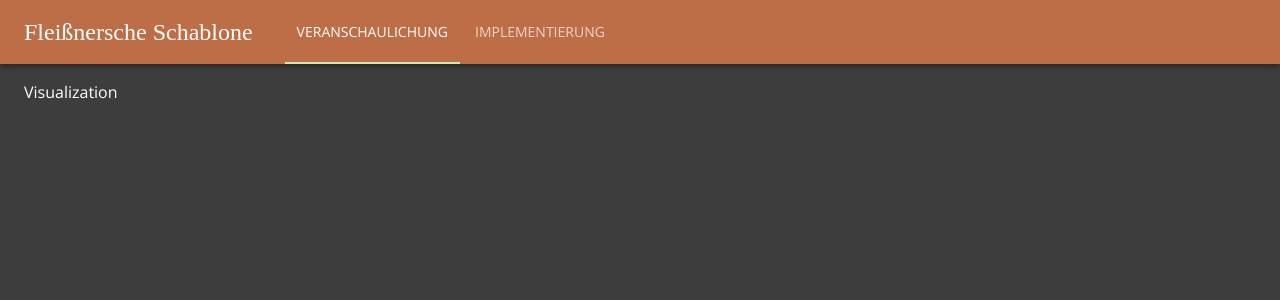
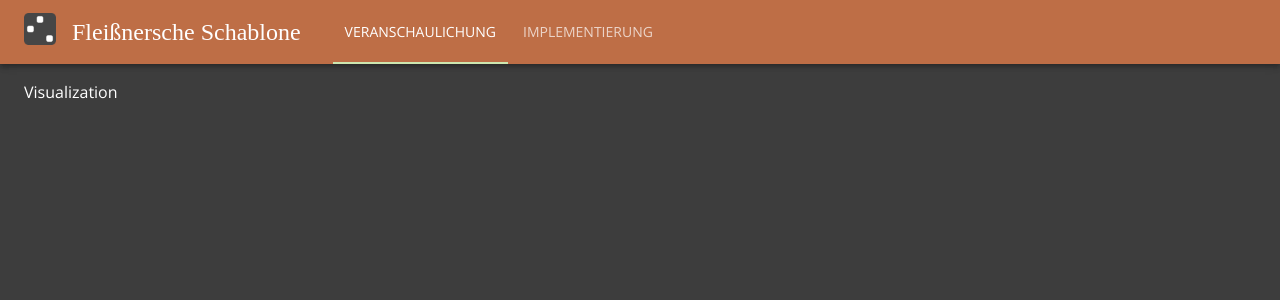
Before and after one commit to nicholas-roether/fleissner, a React (Create React App) app: page / in a window 1280 px wide. Shown: the top 300 px of the page. Built offline with nearby package versions, Linux system fonts and the light colour scheme; a web font is replaced by a local one.

Commit message:
Add icon to heading in appbar

```diff
--- a/src/components/appbar.tsx
+++ b/src/components/appbar.tsx
@@ -21,8 +21,12 @@ const MyAppBar: React.FC<MyAppBarProps> = ({tab, onTabChange}) => {
 	return (
 	<AppBar position="static">
         <Toolbar>
-        <Typography variant="h5">Fleißnersche Schablone</Typography>
-        <Box mr={4}/>
+			<a href={process.env.PUBLIC_URL}>
+				<img src="icon-192.png" alt="" height="32"/>
+			</a>
+			<Box mr={2}/>
+			<Typography variant="h5">Fleißnersche Schablone</Typography>
+			<Box mr={4}/>
 			<Tabs
 				value={tab}
 				onChange={(_, value) => onTabChange && onTabChange(value)}
```
